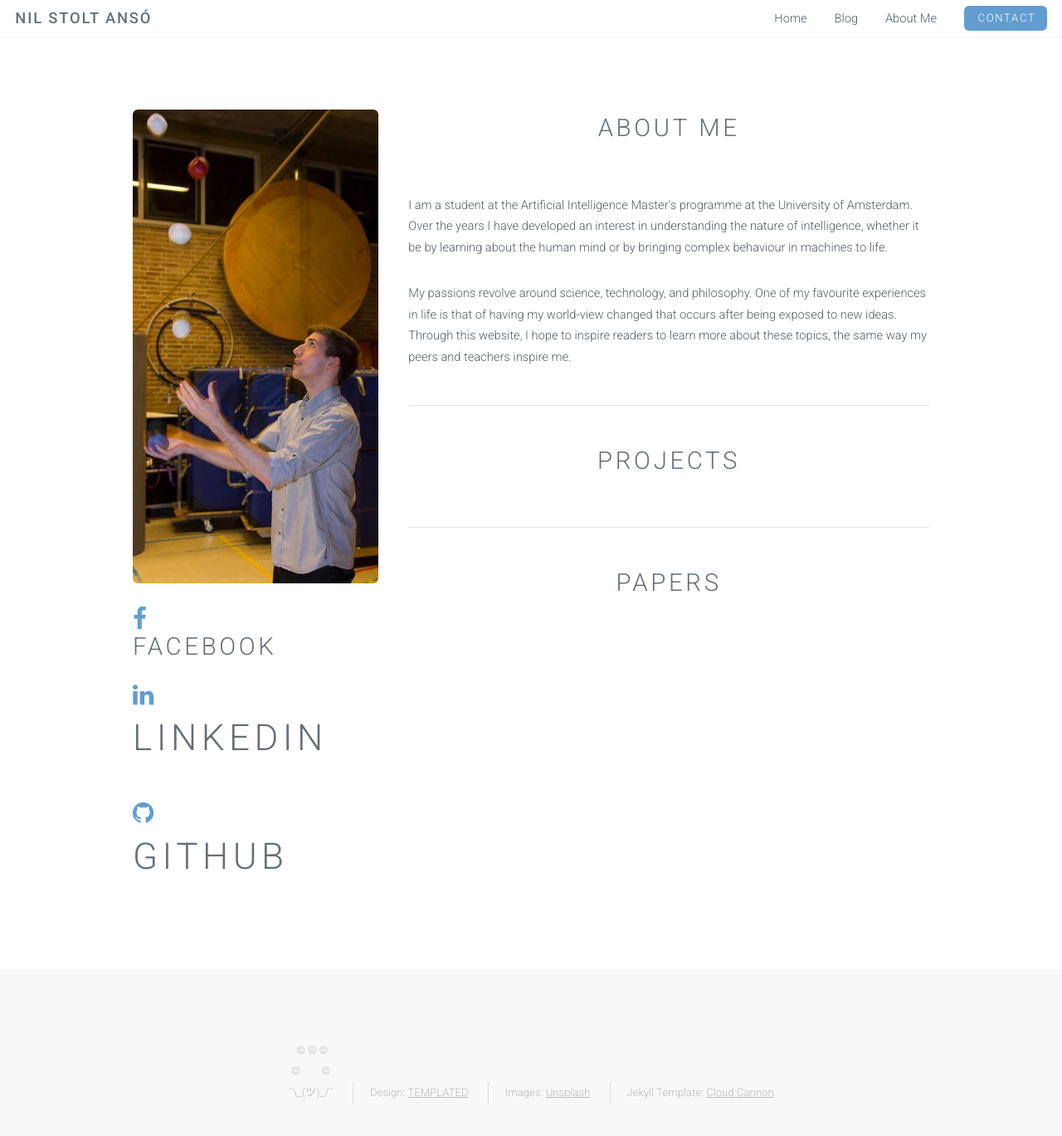
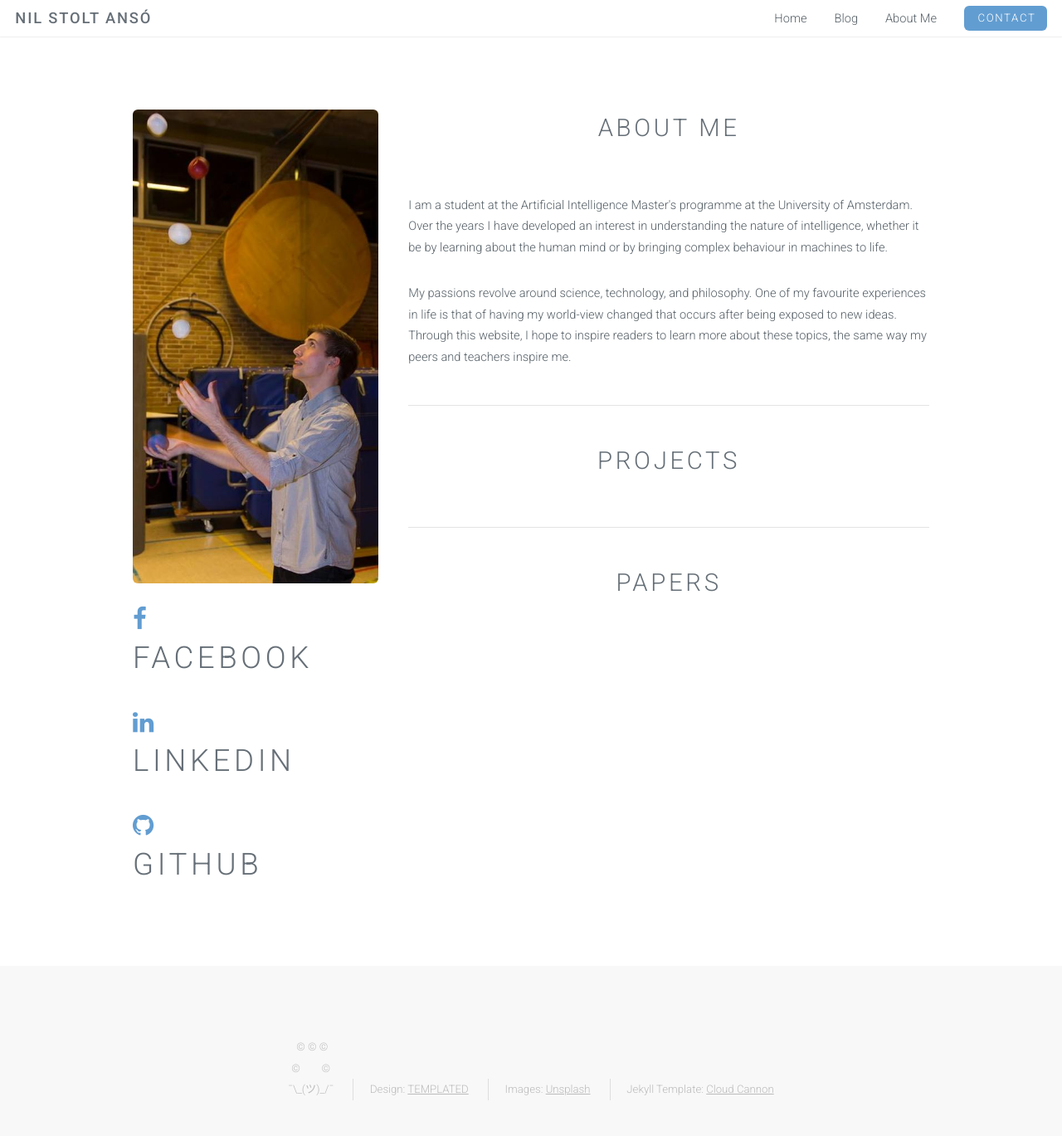
Before and after one commit to NILOIDE/NILOIDE.github.io, a Jekyll site: the page built from About-Me.html, in a window 1280 px wide and 1388 px high. Shown: the top 1369 px of the window at 83% size. Built offline with Jekyll 4.4.1, drawn with Linux system fonts in a browser that asks for light colours.

Commit message:
Trying new social media buttons

```diff
--- a/About-Me.html
+++ b/About-Me.html
@@ -15,7 +15,7 @@
                             <a href="https://www.facebook.com/{{ site.facebook_username }}">
                                 <i class="fa fa-facebook"></i>
                             </a>
-                            <h1>FaceBook</h1>
+                            <h3>FaceBook</h3>
                         </span>
                     {% endif %}
                     </div>
@@ -25,7 +25,7 @@
                             <a href="https://linkedin.com/in/{{ site.linkedin_username }}">
                                 <i class="fa fa-linkedin"></i>
                             </a>
-                            <h2>LinkedIn</h2>
+                            <h3>LinkedIn</h3>
                         </span>
                     {% endif %}
                     </div>
@@ -35,7 +35,7 @@
                             <a href="https://github.com/{{ site.github_username }}">
                                 <i class="fa fa-github"></i>
                             </a>
-                            <h2>GitHub</h2>
+                            <h3>GitHub</h3>
                         </span>
                     {% endif %}
                     </div>
```
